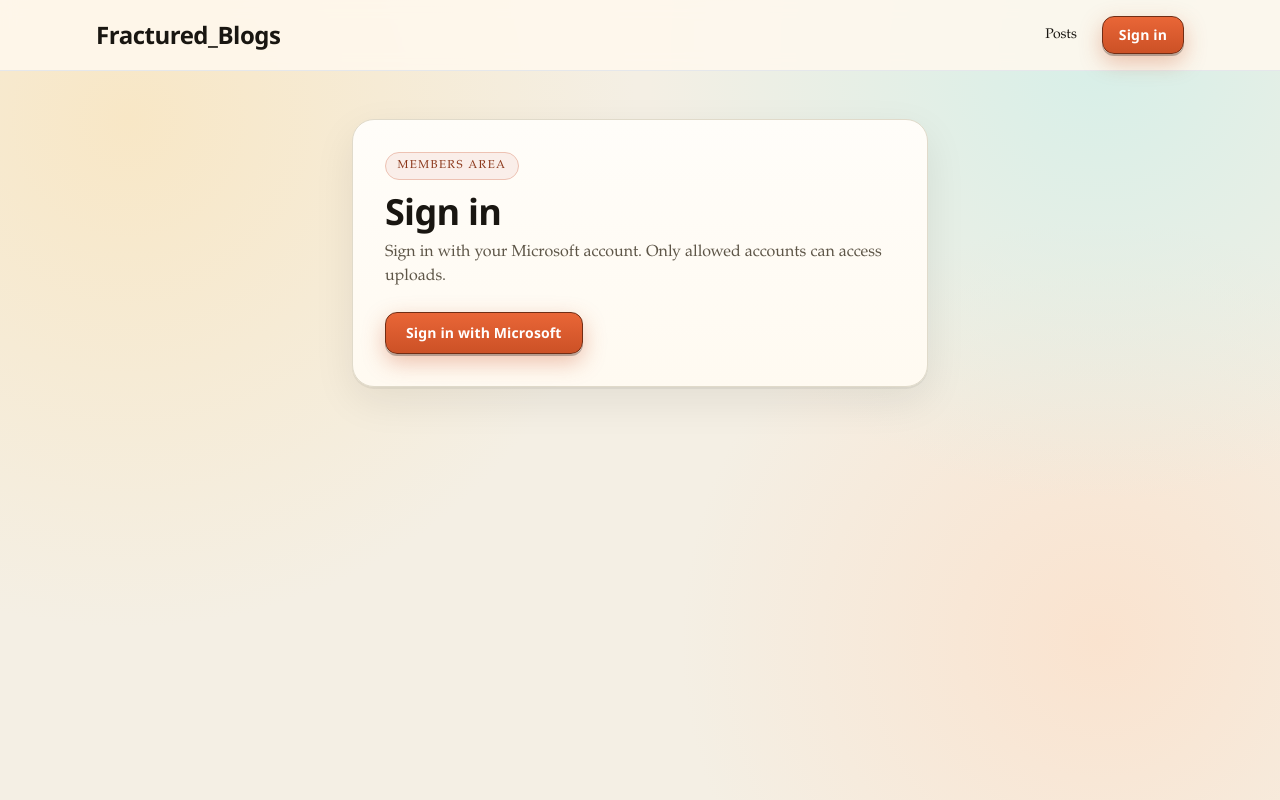
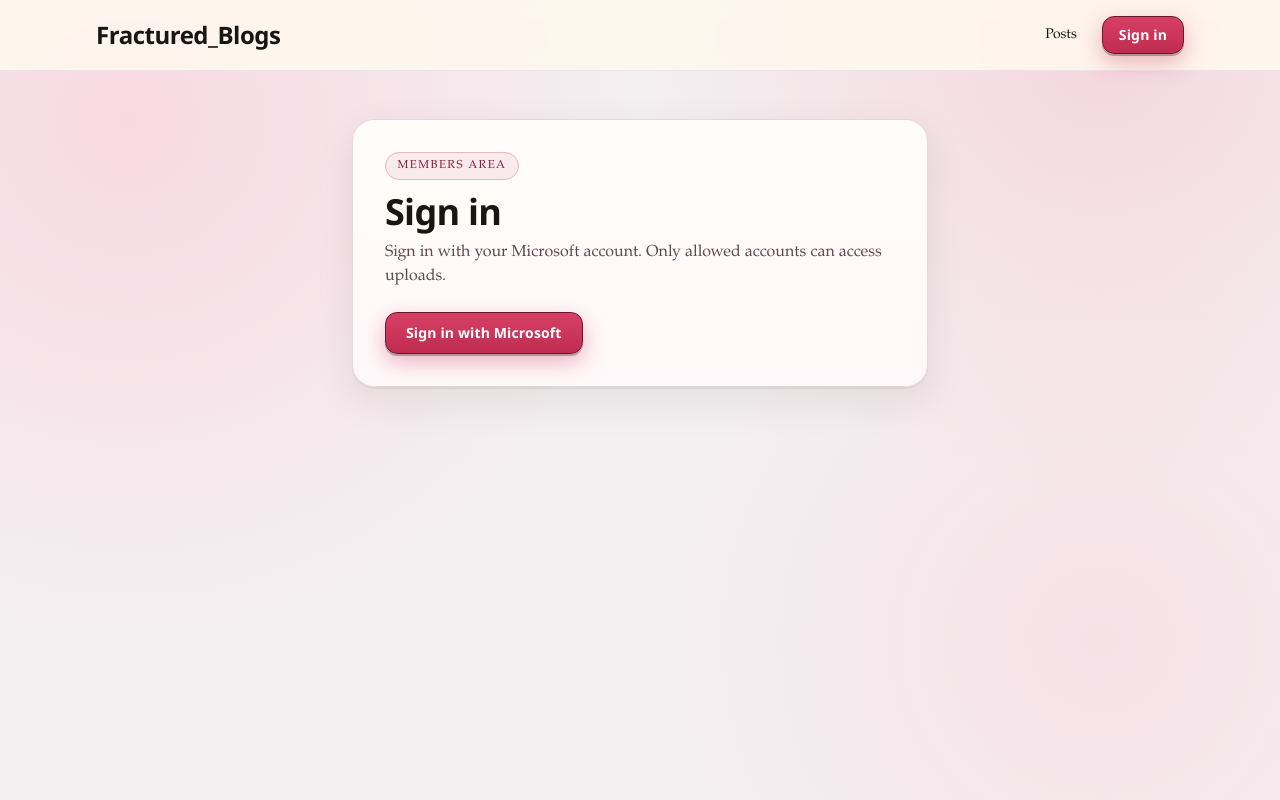
Before and after one commit to fraserwilson/fraxtured_blogs, a Next.js app in the folder web/: page /signin in a window 1280 px wide. Built offline with nearby package versions, Linux system fonts and the light colour scheme; no server answers.

Commit message:
Colour update

```diff
--- a/web/app/globals.css
+++ b/web/app/globals.css
@@ -5,13 +5,13 @@
 :root {
   --font-display: "Avenir Next", "Avenir", "Segoe UI", "Trebuchet MS", sans-serif;
   --font-body: "Iowan Old Style", "Palatino Linotype", "Book Antiqua", Palatino, Georgia, serif;
-  --bg: #f4efe4;
+  --bg: #f4eff1;
   --fg: #191611;
-  --accent: #cc5126;
-  --accent-2: #0f766e;
-  --soft: #d6cdb8;
-  --card: #fffaf1;
-  --muted: #5d5547;
+  --accent: #c02c4f;
+  --accent-2: #8a1f3d;
+  --soft: #dcc8cf;
+  --card: #fff8fa;
+  --muted: #5f4850;
 }
 
 * {
@@ -22,9 +22,9 @@ body {
   margin: 0;
   min-height: 100vh;
   background:
-    radial-gradient(circle at 10% 15%, #f8e7c6 0%, transparent 38%),
-    radial-gradient(circle at 86% 6%, #d7efe8 0%, transparent 34%),
-    radial-gradient(circle at 86% 80%, #fae3cf 0%, transparent 33%),
+    radial-gradient(circle at 10% 15%, #f8d9e2 0%, transparent 38%),
+    radial-gradient(circle at 86% 6%, #f4d7de 0%, transparent 34%),
+    radial-gradient(circle at 86% 80%, #f6e1e7 0%, transparent 33%),
     var(--bg);
   color: var(--fg);
   font-family: var(--font-body), Georgia, serif;
@@ -76,14 +76,14 @@ h6 {
   justify-content: center;
   border-radius: 12px;
   border: 1px solid color-mix(in srgb, var(--accent) 55%, black 45%);
-  background: linear-gradient(180deg, #e96637 0%, var(--accent) 100%);
+  background: linear-gradient(180deg, #d64065 0%, var(--accent) 100%);
   color: #fff;
   font-family: var(--font-display), sans-serif;
   font-weight: 600;
   letter-spacing: 0.01em;
   box-shadow:
     0 2px 0 rgba(0, 0, 0, 0.25),
-    0 8px 22px rgba(204, 81, 38, 0.35);
+    0 8px 22px rgba(192, 44, 79, 0.35);
   transition: transform 160ms ease, box-shadow 160ms ease, filter 160ms ease;
 }
 
@@ -96,7 +96,7 @@ h6 {
   transform: translateY(0);
   box-shadow:
     0 1px 0 rgba(0, 0, 0, 0.25),
-    0 4px 14px rgba(204, 81, 38, 0.28);
+    0 4px 14px rgba(192, 44, 79, 0.28);
 }
 
 .btn-outline {
```
